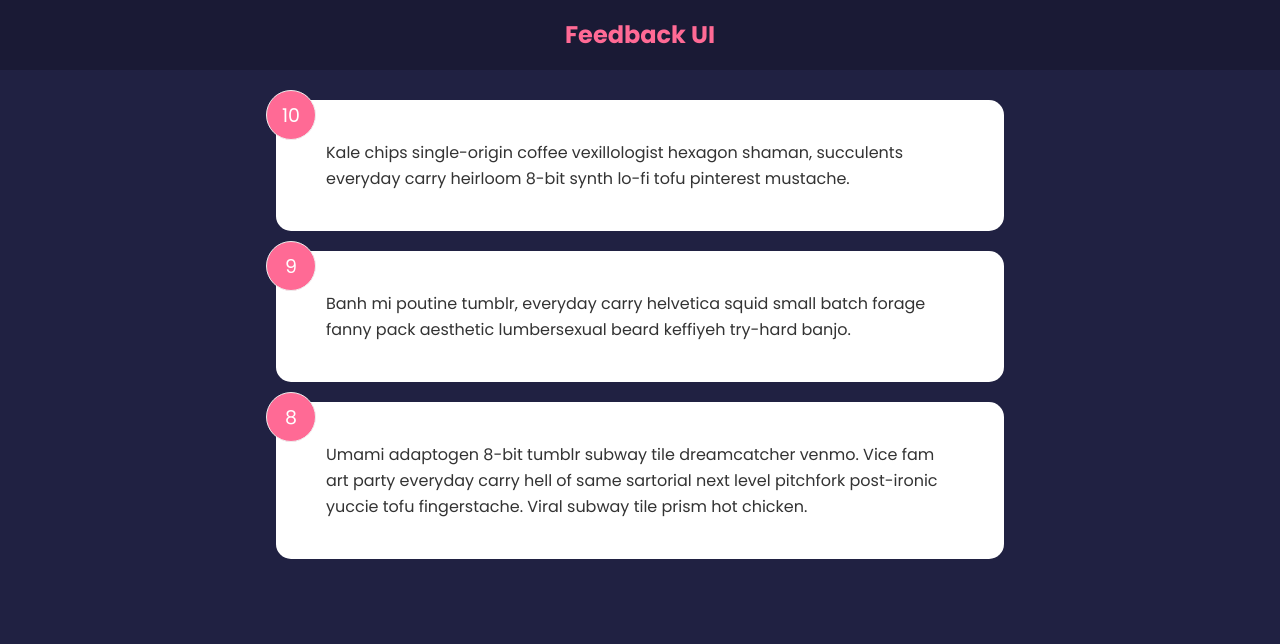
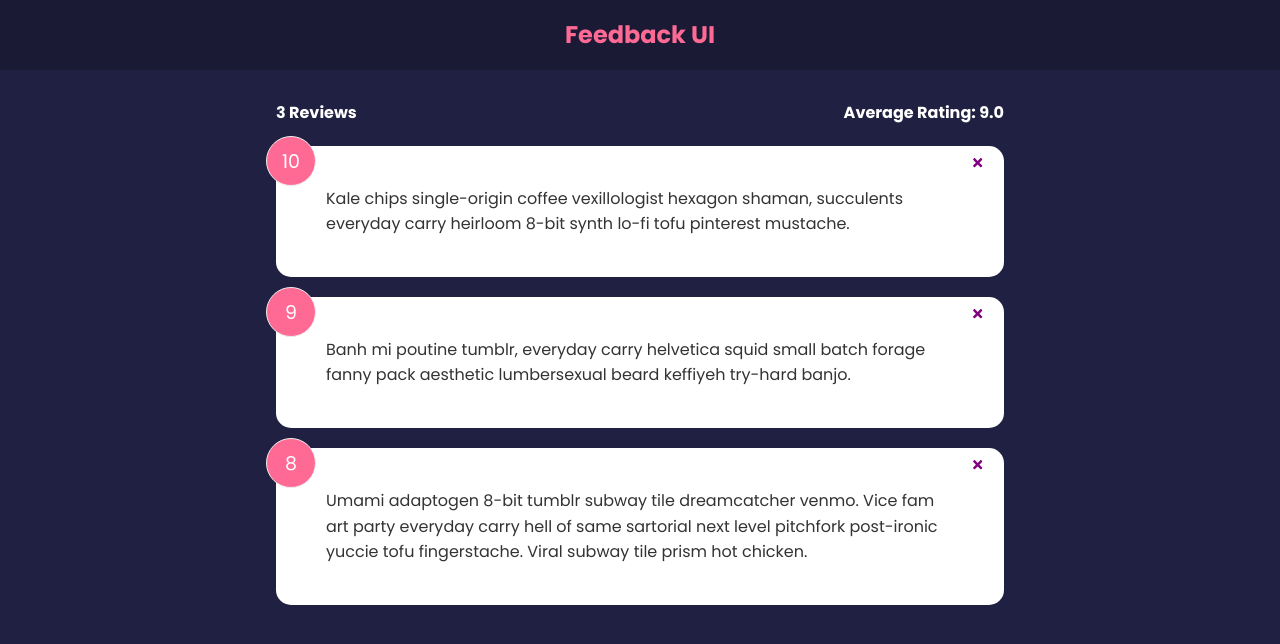
Before and after one commit to EdwinSch/react-feedback-app, a React (Create React App) app: page / in a window 1280 px wide. Shown: the top 644 px of the page. Built offline with nearby package versions, Linux system fonts and the light colour scheme.

Commit message:
add statem functionalities

```diff
--- a/package.json
+++ b/package.json
@@ -8,6 +8,7 @@
     "@testing-library/user-event": "^13.5.0",
     "react": "^18.2.0",
     "react-dom": "^18.2.0",
+    "react-icons": "^4.7.1",
     "react-scripts": "5.0.1",
     "web-vitals": "^2.1.4"
   },
--- a/src/App.js
+++ b/src/App.js
@@ -4,15 +4,21 @@
 import Header from "./components/Header";
 import FeedbackList from "./components/FeedbackList";
 import FeedbackData from "./data/FeedbackData";
+import FeedbackStats from "./components/FeedbackStats";
 
 function App() {
     const [feedback, setFeedback] = useState(FeedbackData);
+
+    const deleteFeedback = (id) => {
+        setFeedback(feedback.filter((item) => item.id !== id))
+    }
 
     return (
         <>
         <Header />
             <div className="container">
-                <FeedbackList feedback={feedback} />
+                <FeedbackStats feedback={feedback}/>
+                <FeedbackList feedback={feedback} handleDelete={deleteFeedback} />
             </div>
         </>
     )
--- a/src/components/FeedbackItem.jsx
+++ b/src/components/FeedbackItem.jsx
@@ -1,12 +1,22 @@
 import React from "react";
+import { FaTimes } from 'react-icons/fa';
 
-function FeedbackItem({item}) {
+import Card from "./shared/Card";
+
+function FeedbackItem({item, handleDelete}) {
+
+    const handleClick = (id) => {
+        console.log(id);
+    }
 
     return (
-        <div className="card">
+        <Card >
             <div className="num-display">{item.rating}</div>
+            <button onClick={() => handleDelete(item.id)} className="close">
+                <FaTimes color="purple" />
+            </button>
             <p className="text-display">{item.text}</p>
-        </div>
+        </Card>
     )
 }
 
--- a/src/components/FeedbackList.jsx
+++ b/src/components/FeedbackList.jsx
@@ -2,7 +2,7 @@
 
 import FeedbackItem from "./FeedbackItem"
 
-function FeedbackList({feedback}) {
+function FeedbackList({feedback, handleDelete}) {
     if (!feedback || feedback.length === 0) {
         return <p>No feedback available</p>
     }
@@ -10,7 +10,7 @@
  return <div className="feedback-list">
     {feedback.map((item) => (
         <div>
-            <FeedbackItem key={item.id} item={item}/>
+            <FeedbackItem key={item.id} item={item} handleDelete={handleDelete}/>
         </div>
     ))}
  </div>
--- /dev/null
+++ b/src/components/FeedbackStats.jsx
@@ -0,0 +1,19 @@
+import React from "react";
+
+function FeedbackStats({feedback}) {
+
+    let average = feedback.reduce((acc, current) => {
+        return acc + current.rating
+    }, 0) / feedback.length
+
+    average = average.toFixed(1);
+
+    return (
+    <div className="feedback-stats">
+        <h4>{feedback.length} Reviews</h4>
+        <h4>Average Rating: {isNaN(average) ? 0 : average}</h4>
+    </div>
+    )
+}
+
+export default FeedbackStats;
--- /dev/null
+++ b/src/components/shared/Card.jsx
@@ -0,0 +1,15 @@
+import React from "react";
+
+function Card({children, reverse}) {
+    return(
+        <div className={`card ${reverse && 'reverse'}`}>
+            {children}
+        </div>
+    )
+}
+
+Card.defaultProps ={
+    reverse: false,
+}
+
+export default Card;
```
Also changed, not shown: 1 other file (tests, documents, lock files or other folders).
